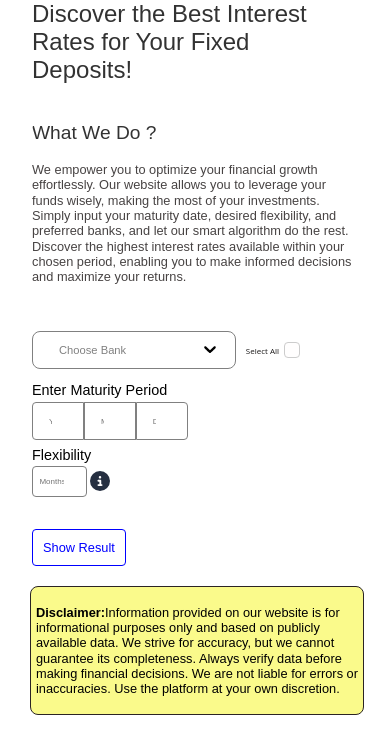
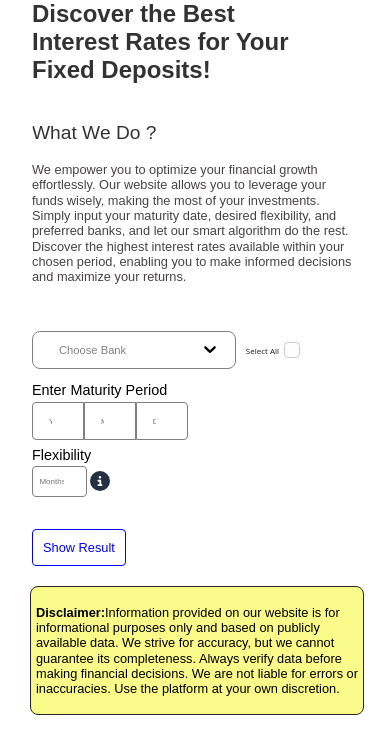
Before and after one commit to TheDarkknight26/bankweb, a React (Create React App) app in the folder client/: page / in a window 390 px wide. Shown: the top 754 px of the page. Built offline with nearby package versions, Linux system fonts and the light colour scheme.

Commit message:
Update homepage.module.css

```diff
--- a/client/src/components/HomePage/homepage.module.css
+++ b/client/src/components/HomePage/homepage.module.css
@@ -320,7 +320,8 @@
     }
     .title{
       font-size:1.5em;
-      width:80%
+      width:80%;
+      font-weight:bold;
     }
     .whatWeDo{
       font-size:1.2em;
@@ -398,7 +399,8 @@
     }
    .title{
       font-size:1.5em;
-      width:80%
+      width:80%;
+     font-weight:bold;
     }
     .whatWeDo{
       font-size:1.2em;
```
